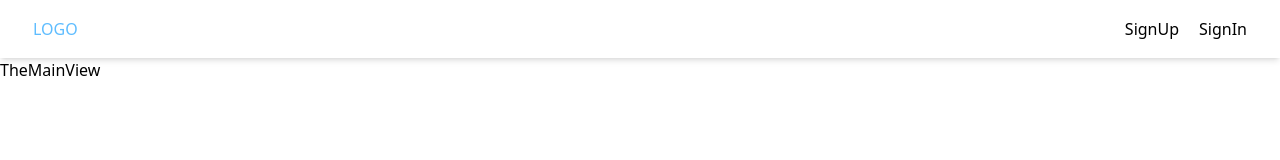
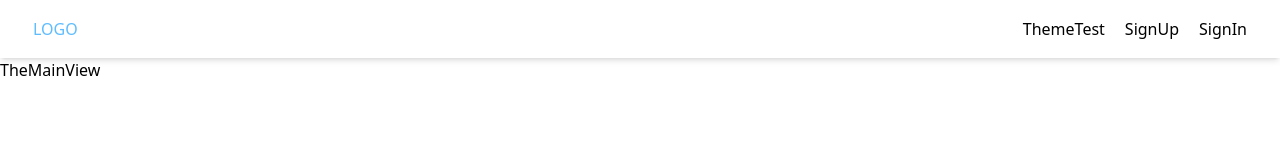
Before and after one commit to First-Time-Korea/K-Traveler-FE, a Vue app: page / in a window 1280 px wide. Shown: the top 160 px of the page. Built offline with nearby package versions, Linux system fonts and the light colour scheme; what v-calendar would draw is missing.

Commit message:
fix: 로그인 상태 유지

```diff
--- a/src/main.js
+++ b/src/main.js
@@ -14,11 +14,11 @@ import "v-calendar/style.css";
 const app = createApp(App);
 const pinia = createPinia();
 
-pinia.use(piniaPluginPersistedstate);
-app.use(pinia);
-// app.use(createPinia().use(piniaPluginPersistedstate));
 app.use(router);
 app.use(VCalendar, {});
+app.use(pinia);
+
+pinia.use(piniaPluginPersistedstate);
 
 router.isReady().then(() => {
   app.mount("#app");
--- a/src/stores/member.js
+++ b/src/stores/member.js
@@ -110,6 +110,7 @@ export const useMemberStore = defineStore("memberStore", () => {
   const userLogout = async () => {
     console.log("로그아웃 아이디 : " + userInfo.value.id);
     await logout(
+      //db에 저장된 토큰 실제 제거
       userInfo.value.id,
       (response) => {
         if (response.status === httpStatusCode.OK) {
@@ -129,6 +130,18 @@ export const useMemberStore = defineStore("memberStore", () => {
     );
   };
 
+  const checkLoginStatus = () => {
+    const token = sessionStorage.getItem("accessToken");
+    if (token !== null) {
+      getUserInfo(token);
+      isLogin.value = true;
+      isLoginError.value = false;
+      isValidToken.value = true;
+    }
+  };
+
+  checkLoginStatus();
+
   return {
     isLogin,
     isLoginError,
--- a/src/stores/menu.js
+++ b/src/stores/menu.js
@@ -1,15 +1,25 @@
-import { ref } from "vue";
+import { onMounted, ref } from "vue";
 import { defineStore } from "pinia";
 
 export const useMenuStore = defineStore("menuStore", () => {
+  const isLogged = ref(false); //로그인 상태 저장
+
+  const checkLoginStatus = () => {
+    const token = sessionStorage.getItem("accessToken");
+    isLogged.value = !!token; // 토큰 유무에 따라 Boolean 값 설정
+  };
+
+  // 최초 로딩 시 로그인 상태 확인
+  checkLoginStatus();
+
   const menuList = ref([
-    { name: "ThemeTest", show: false, routeName: "theme-test" },
-    { name: "Travel", show: false, routeName: "attraction" },
-    { name: "Plan", show: false, routeName: "plan" },
-    { name: "SignUp", show: true, routeName: "user-join" },
-    { name: "SignIn", show: true, routeName: "user-login" },
-    { name: "Profile", show: false, routeName: "user-mypage" },
-    { name: "SignOut", show: false, routeName: "user-logout" },
+    { name: "ThemeTest", show: !isLogged.value, routeName: "theme-test" },
+    { name: "Travel", show: isLogged.value, routeName: "attraction" },
+    { name: "Plan", show: isLogged.value, routeName: "plan" },
+    { name: "SignUp", show: !isLogged.value, routeName: "user-join" },
+    { name: "SignIn", show: !isLogged.value, routeName: "user-login" },
+    { name: "Profile", show: isLogged.value, routeName: "user-mypage" },
+    { name: "SignOut", show: isLogged.value, routeName: "user-logout" },
   ]);
 
   const changeMenuState = () => {
```
